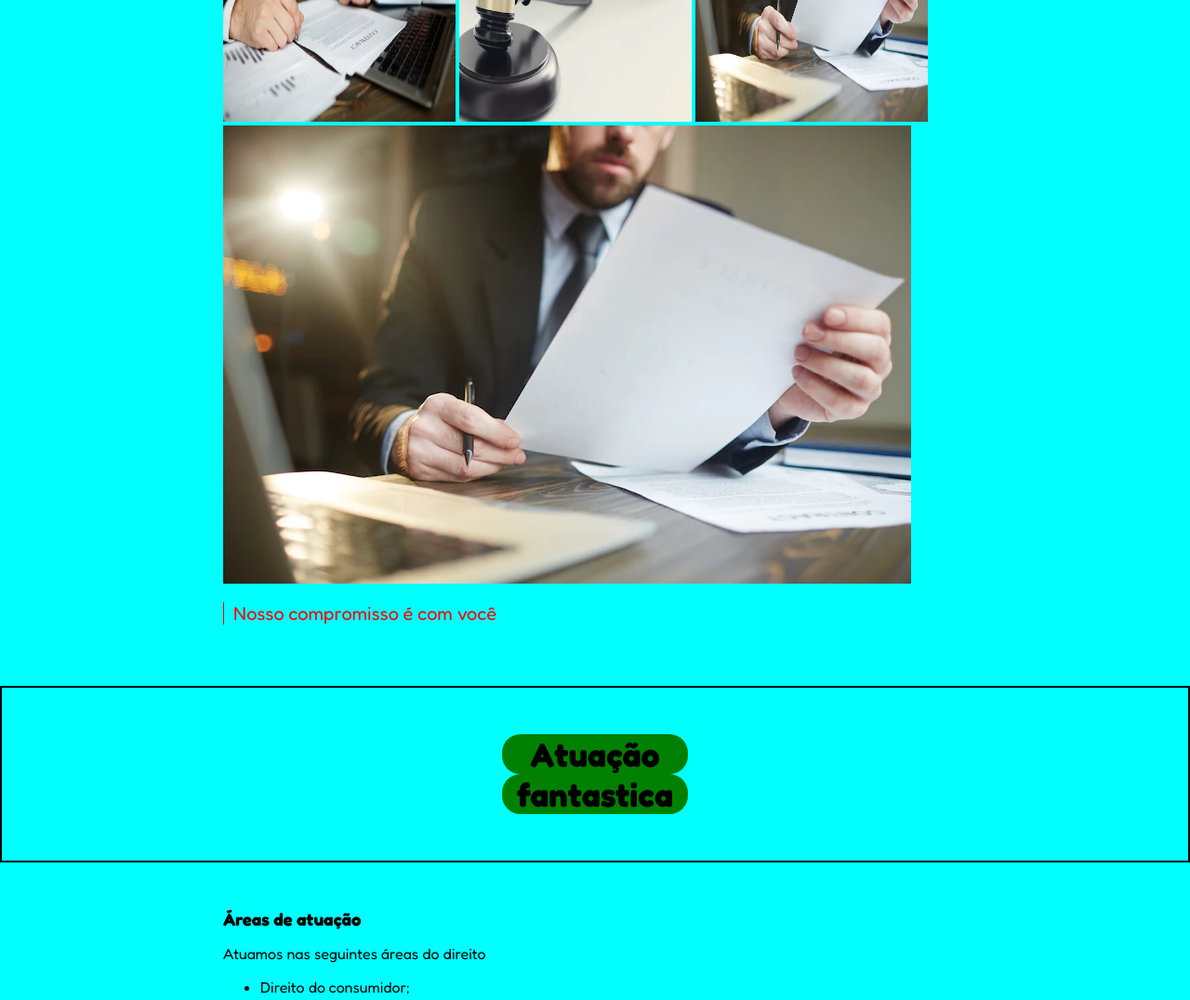
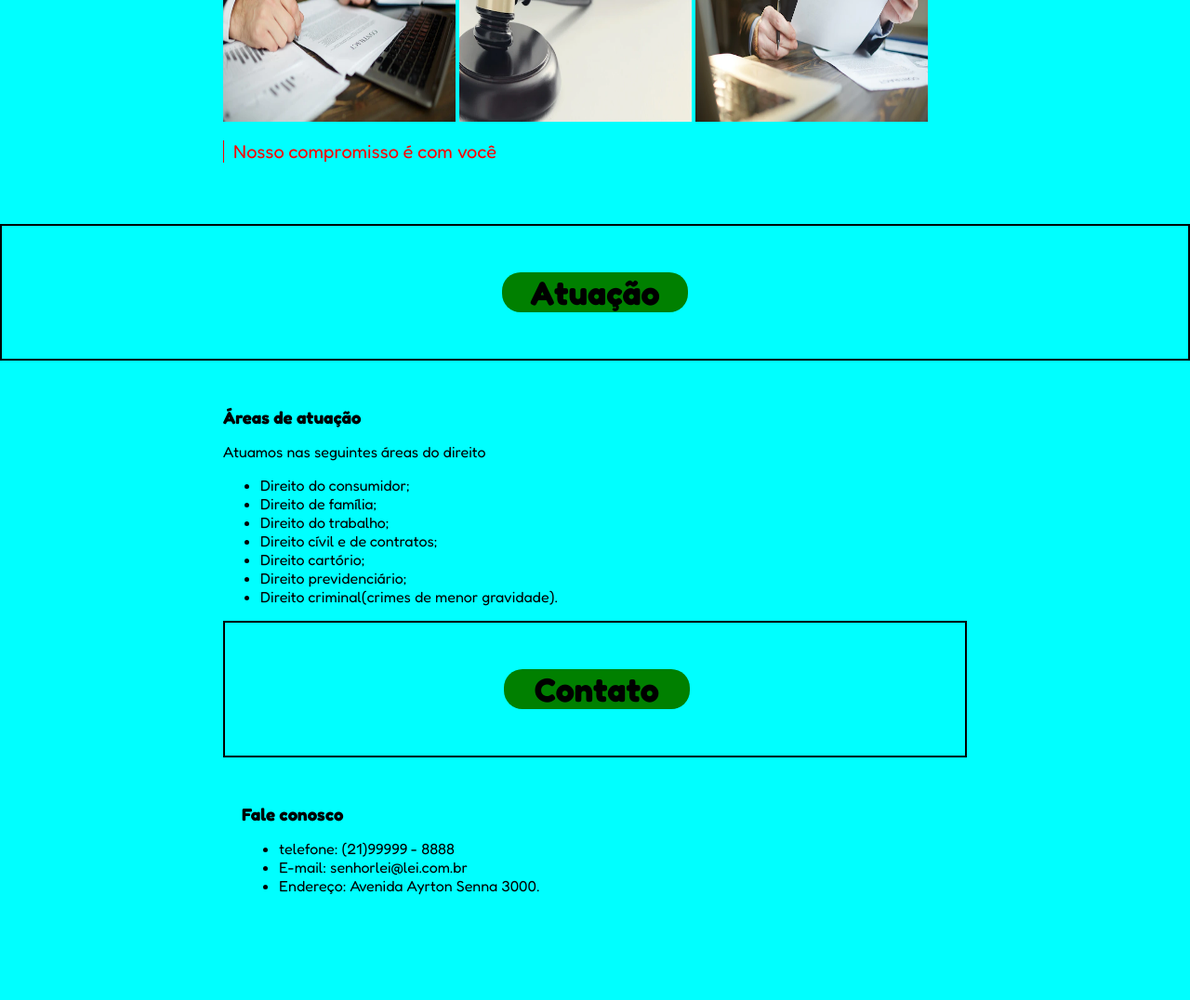
Before and after one commit to alexafiliadodigital/Senhor-lei, a plain HTML site: page img/index.html in a window 1280 px wide. Shown: the part 880-1956 px from the top of the page at 93% size. Drawn offline with Linux system fonts and the light colour scheme.

Commit message:
alteração em html

```diff
--- a/img/index.html
+++ b/img/index.html
@@ -32,14 +32,14 @@
         <img class="img-conteudo" src="img1.jpg" alt="imagem 1" title="imagem 1">
         <img class="img-conteudo" src="img2.jpg" alt="imagem 2"  title="imagem 2">
         <img class="img-conteudo" src="img3.jpg" alt="imagem 3"  title="imagem 3">
-        <img src="img3.jpg" alt="imagem 3">
+
         <p><span>Nosso compromisso é com você</span></p>
 
      </div>
      <div class="secao-background-divisao">
      <div class="secao-largura-limitada">
       <h3>Atuação</h3>
-      <h3>fantastica</h3>
+
      </div>
      </div>
      <div class="secao-largura-limitada secao-conteudo">
```
